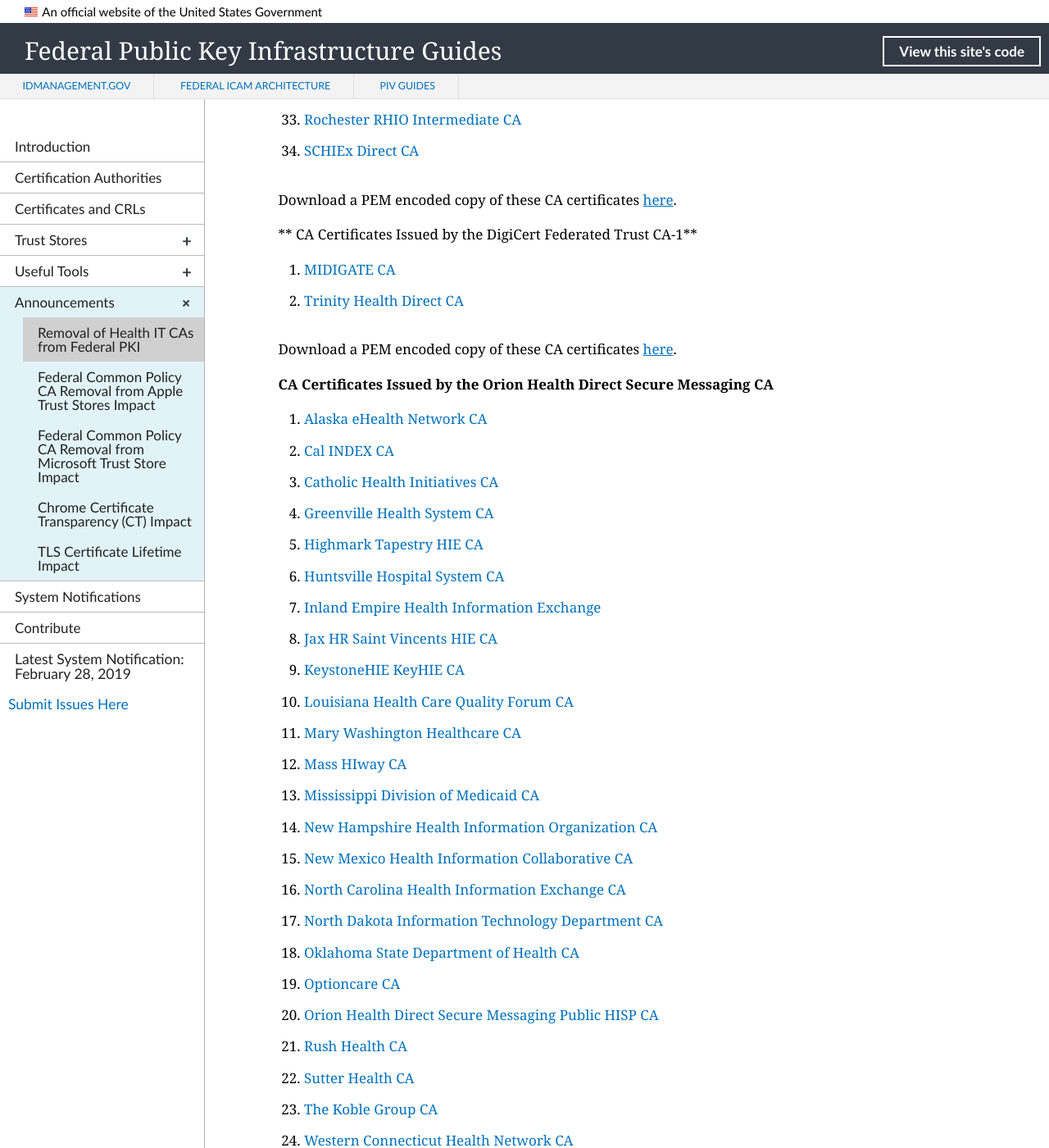
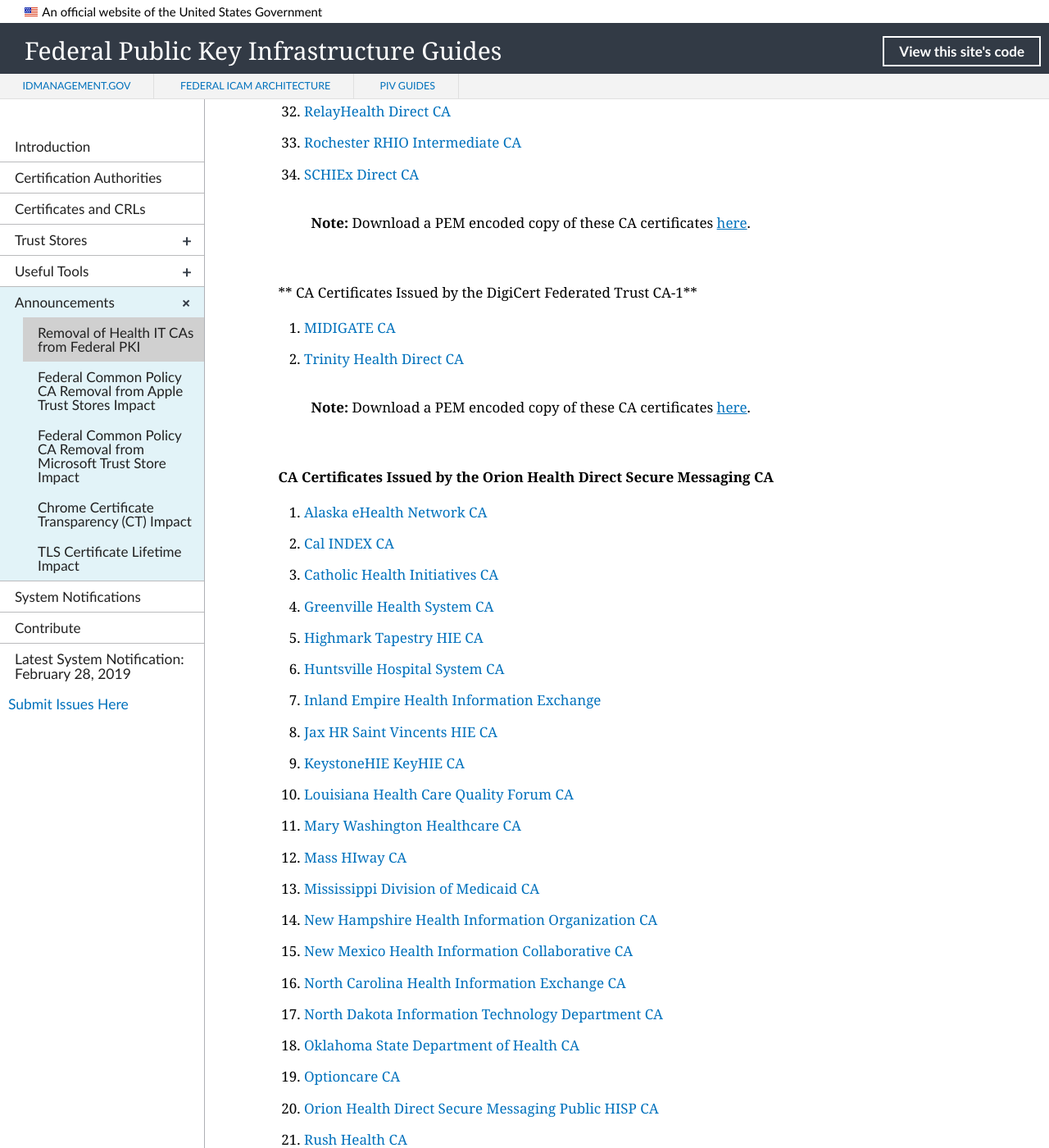
Before and after one commit to GSA/fpki-guides, a Jekyll site: the page built from _announcements/01_health_it_removal.md, in a window 1280 px wide and 1400 px high, scrolled down 1779 px. Shown: the whole window at 82% size. Built offline with Jekyll 4.4.1, drawn with Linux system fonts in a browser that asks for light colours; nearby versions of some CDN libraries; library files that are not in the unit come from our copies.

Commit message:
Update 01_health_it_removal.md

```diff
--- a/_announcements/01_health_it_removal.md
+++ b/_announcements/01_health_it_removal.md
@@ -15,7 +15,7 @@
 1. On February 28, 2019 the FPKI issued a cross-certificate from the Federal Bridge CA 2016 to the DigiCert Federated ID L3 CA. This will ensure operations for three (3) Electronic Prescriptions for Controlled Substance (EPCS) customers are not immediately impacted while we continue to review these systems and the use case for a relationship with the Federal PKI Trust Framework.
 2. On March 4, 2019 the FPKI revoked the cross-certificate issued from the Federal Bridge CA 2016 to the DigiCert Federated ID CA-1 CA.
 
-**As a result of this change the following CAs are still active but no longer a part of Federal PKI:**
+### As a result of this change the following CAs are still active but no longer a part of Federal PKI:
 
 **CA Certificates Issued by the DigiCert Federated Trust CA**
 1. [AAMC Direct Intermediate CA](#aamc-direct-intermediate-ca)
@@ -53,14 +53,17 @@
 1. [Rochester RHIO Intermediate CA](#rochester-rhio-intermediate-ca)
 1. [SCHIEx Direct CA](#schiex-direct-ca)
 
-Download a PEM encoded copy of these CA certificates [here](../../docs/issuedByDigiCertFederatedTrustCA.pem){:target="_blank"}.
+> **Note:** Download a PEM encoded copy of these CA certificates [here](../../docs/issuedByDigiCertFederatedTrustCA.pem){:target="_blank"}.
+
+<br>
 
 ** CA Certificates Issued by the DigiCert Federated Trust CA-1**
 1. [MIDIGATE CA](#midigate-ca)
 1. [Trinity Health Direct CA](#trinity-health-direct-ca)
 
-Download a PEM encoded copy of these CA certificates [here](../../docs/issuedByDigiCertFederatedTrustCA-1.pem){:target="_blank"}.
+> **Note:** Download a PEM encoded copy of these CA certificates [here](../../docs/issuedByDigiCertFederatedTrustCA-1.pem){:target="_blank"}.
 
+<br>
 
 **CA Certificates Issued by the Orion Health Direct Secure Messaging CA**
 1. [Alaska eHealth Network CA](#alaska-ehealth-network-ca)
@@ -88,7 +91,7 @@
 1. [The Koble Group CA](#the-koble-group-ca)
 1. [Western Connecticut Health Network CA](#western-connecticut-health-network-ca)
 
-Download a PEM encoded copy of these CA certificates [here](../../docs/issuedByOrionHealthDirectSecureMessagingCA.pem){:target="_blank"}.
+> **Note:** Download a PEM encoded copy of these CA certificates [here](../../docs/issuedByOrionHealthDirectSecureMessagingCA.pem){:target="_blank"}.
 
 ### You should never encounter certificates issued from these CAs for the majority of mission operational use cases including:
 - VPNs
@@ -105,6 +108,8 @@
 ### Who can I contact for help or more information?
 - Email us at fpki@gsa.gov
 
+
+<br><br><br><br>
 
 ### Detailed Certificate Authority Information
 
```
